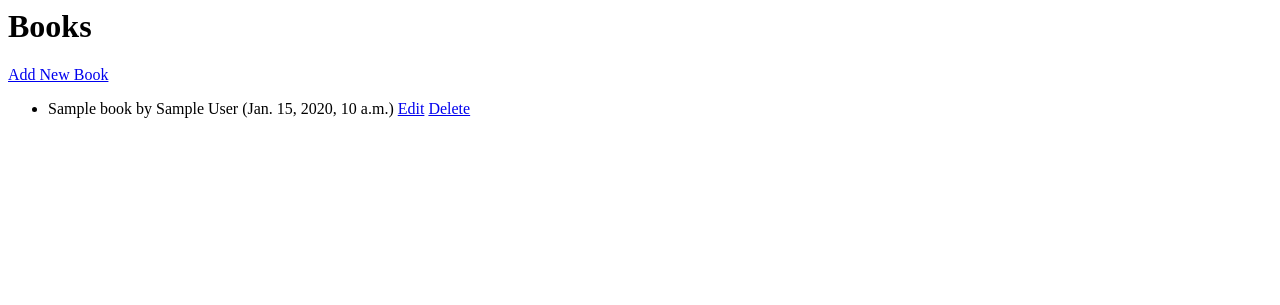
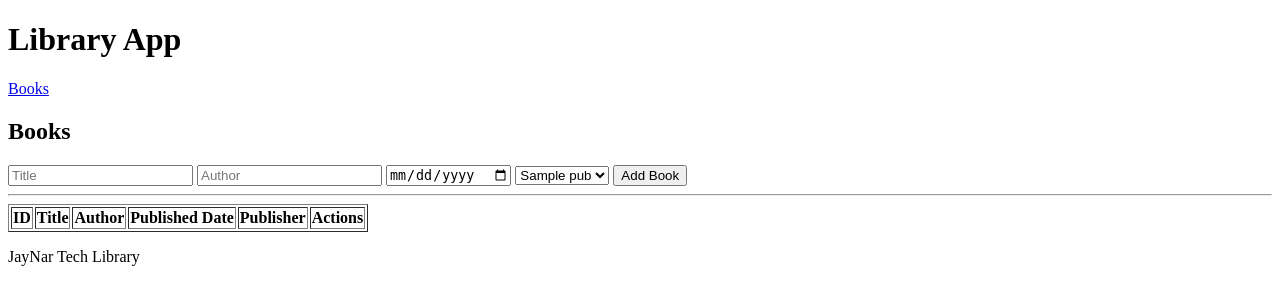
Before and after one commit to abhijitupasani/DjangoProjects, a Django app: template libraryproject/books/templates/books/book_list.html in a window 1280 px wide. Shown: the top 305 px of the page. Run offline with Django 5.2, Linux system fonts and the light colour scheme; the template is opened without the code that fills it: most values are stand-ins (such as "Sample title", 1, 10 or a date in 2020); lists and menus that the app fills with data are empty.

Commit message:
PreProduction

```diff
--- /dev/null
+++ b/libraryproject/books/templates/books/base.html
@@ -0,0 +1,23 @@
+<!DOCTYPE html>
+<html>
+<head>
+    <title>{% block title %}Library{% endblock %}</title>
+    <meta name="csrf-token" content="{{ csrf_token }}">
+    {% block head %}{% endblock %}
+</head>
+<body>
+    <header>
+        <h1>Library App</h1>
+        <nav>
+            <a href="{% url 'book-list' %}">Books</a>
+        </nav>
+    </header>
+    <main>
+        {% block content %}{% endblock %}
+    </main>
+    <footer>
+        <p>JayNar Tech Library</p>
+    </footer>
+    {% block scripts %}{% endblock %}
+</body>
+</html>
--- a/libraryproject/books/templates/books/book_list.html
+++ b/libraryproject/books/templates/books/book_list.html
@@ -1,13 +1,153 @@
-<h1>Books</h1>
-<a href="{% url 'book_create' %}">Add New Book</a>
-<ul>
-    {% for book in books %}
-        <li>
-            {{ book.title }} by {{ book.author }} ({{ book.published_date }})
-            <a href="{% url 'book_update' book.id %}">Edit</a>
-            <a href="{% url 'book_delete' book.id %}">Delete</a>
-        </li>
-    {% empty %}
-        <li>No books found.</li>
-    {% endfor %}
-</ul>
+{% extends 'base.html' %}
+
+{% block title %}Books{% endblock %}
+
+{% block content %}
+<h2>Books</h2>
+
+<!-- Form to add a new book -->
+<form id="book-form">
+    <input type="text" id="title" placeholder="Title" required>
+    <input type="text" id="author" placeholder="Author" required>
+    <input type="date" id="published_date" required>
+    <select id="publisher">
+        {% for pub in publishers %}
+        <option value="{{ pub.id }}">{{ pub.name }}</option>
+        {% endfor %}
+    </select>
+    <button type="submit">Add Book</button>
+</form>
+
+<hr>
+
+<!-- Table to display books -->
+<table border="1" id="books-table">
+    <thead>
+        <tr>
+            <th>ID</th>
+            <th>Title</th>
+            <th>Author</th>
+            <th>Published Date</th>
+            <th>Publisher</th>
+            <th>Actions</th>
+        </tr>
+    </thead>
+    <tbody>
+        <!-- Filled dynamically by JS -->
+    </tbody>
+</table>
+
+<!-- Modal for editing book -->
+<div id="edit-modal" style="display:none; position:fixed; top:20%; left:30%; background:white; padding:20px; border:1px solid black;">
+    <h3>Edit Book</h3>
+    <input type="hidden" id="edit-book-id">
+    <input type="text" id="edit-title" placeholder="Title" required>
+    <input type="text" id="edit-author" placeholder="Author" required>
+    <input type="date" id="edit-published_date" required>
+    <select id="edit-publisher">
+        {% for pub in publishers %}
+        <option value="{{ pub.id }}">{{ pub.name }}</option>
+        {% endfor %}
+    </select>
+    <button id="update-book-btn">Update</button>
+    <button onclick="closeModal()">Cancel</button>
+</div>
+{% endblock %}
+
+{% block scripts %}
+<script>
+const csrftoken = document.querySelector('[name=csrf-token]').content;
+
+// Fetch and render books
+async function fetchBooks() {
+    const response = await fetch('/api/books/');
+    const books = await response.json();
+    const tbody = document.querySelector('#books-table tbody');
+    tbody.innerHTML = '';
+    books.forEach(book => {
+        const tr = document.createElement('tr');
+        tr.innerHTML = `
+            <td>${book.id}</td>
+            <td>${book.title}</td>
+            <td>${book.author}</td>
+            <td>${book.published_date}</td>
+            <td>${book.publisher?.name || ''}</td>
+            <td>
+                <button onclick="openEditModal(${book.id}, '${book.title}', '${book.author}', '${book.published_date}', ${book.publisher?.id || ''})">Edit</button>
+                <button onclick="deleteBook(${book.id})">Delete</button>
+            </td>
+        `;
+        tbody.appendChild(tr);
+    });
+}
+
+// Add a new book
+document.getElementById('book-form').addEventListener('submit', async e => {
+    e.preventDefault();
+    const data = {
+        title: document.getElementById('title').value,
+        author: document.getElementById('author').value,
+        published_date: document.getElementById('published_date').value,
+        publisher_id: document.getElementById('publisher').value
+    };
+    await fetch('/api/books/', {
+        method: 'POST',
+        headers: {
+            'Content-Type': 'application/json',
+            'X-CSRFToken': csrftoken
+        },
+        body: JSON.stringify(data)
+    });
+    e.target.reset();
+    fetchBooks();
+});
+
+// Delete a book
+async function deleteBook(id) {
+    await fetch(`/api/books/${id}/`, {
+        method: 'DELETE',
+        headers: { 'X-CSRFToken': csrftoken }
+    });
+    fetchBooks();
+}
+
+// Open edit modal and populate fields
+function openEditModal(id, title, author, date, publisher_id) {
+    document.getElementById('edit-book-id').value = id;
+    document.getElementById('edit-title').value = title;
+    document.getElementById('edit-author').value = author;
+    document.getElementById('edit-published_date').value = date;
+    document.getElementById('edit-publisher').value = publisher_id || '';
+    document.getElementById('edit-modal').style.display = 'block';
+}
+
+// Close modal
+function closeModal() {
+    document.getElementById('edit-modal').style.display = 'none';
+}
+
+// Update book
+document.getElementById('update-book-btn').addEventListener('click', async () => {
+    const id = document.getElementById('edit-book-id').value;
+    const data = {
+        title: document.getElementById('edit-title').value,
+        author: document.getElementById('edit-author').value,
+        published_date: document.getElementById('edit-published_date').value,
+        publisher_id: document.getElementById('edit-publisher').value
+    };
+    await fetch(`/api/books/${id}/`, {
+        method: 'PUT',
+        headers: {
+            'Content-Type': 'application/json',
+            'X-CSRFToken': csrftoken
+        },
+        body: JSON.stringify(data)
+    });
+    closeModal();
+    fetchBooks();
+});
+
+// Initial load
+fetchBooks();
+</script>
+{% endblock %}
```
Also changed, not shown: libraryproject/books/templates/base.html (deleted, +0 -18 lines), libraryproject/libraryproject/settings.py (+32 -5 lines), libraryproject/libraryproject/urls.py (+17 -0 lines).
